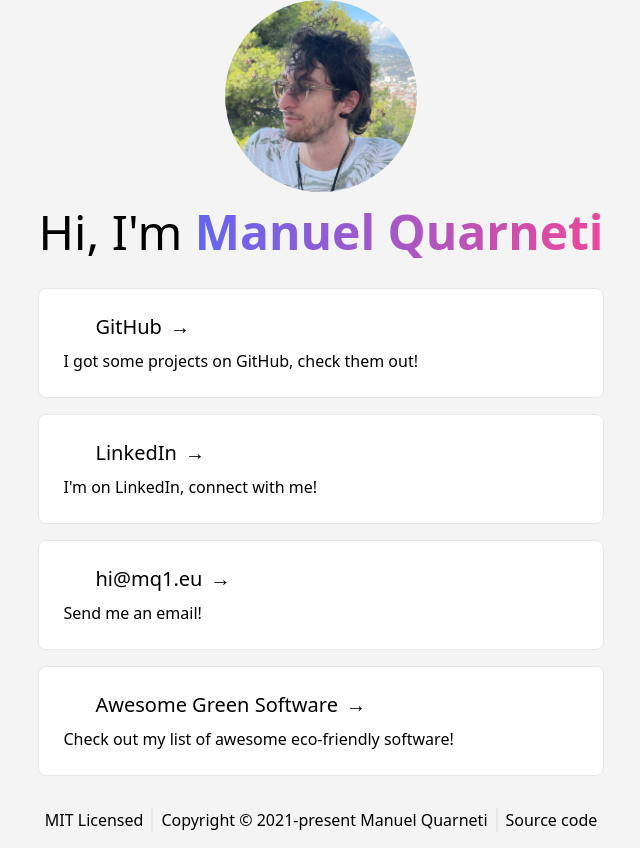
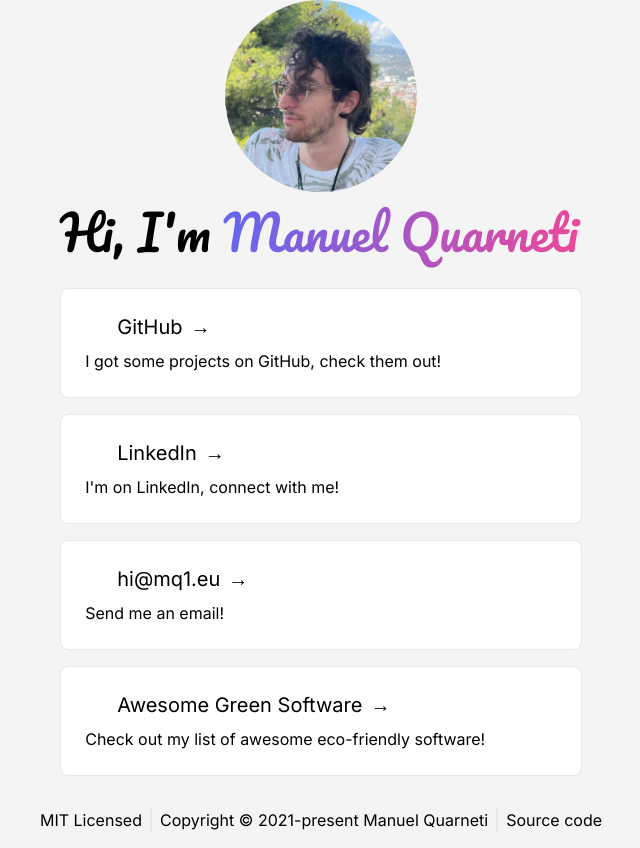
Before and after one commit to mq1/mq1.github.io, an Astro site: page / in a window 1280 px wide. Shown: the whole page, without its empty margins (319-959 px from the left). Built offline with nearby package versions, Linux system fonts and the light colour scheme; Astro itself is replaced by a stand-in of ours; some icons are missing.

Commit message:
💄 Change fonts

```diff
--- a/package.json
+++ b/package.json
@@ -12,6 +12,8 @@
   "dependencies": {
     "@astrojs/image": "^0.11.4",
     "@astrojs/tailwind": "^2.1.2",
+    "@fontsource/inter": "^4.5.14",
+    "@fontsource/pacifico": "^4.5.9",
     "astro": "^1.6.7",
     "astro-icon": "^0.8.0",
     "tailwindcss": "^3.2.4"
--- a/src/layouts/Layout.astro
+++ b/src/layouts/Layout.astro
@@ -1,4 +1,7 @@
 ---
+import "@fontsource/inter";
+import "@fontsource/pacifico";
+
 export interface Props {
 	title: string;
 }
--- a/src/pages/index.astro
+++ b/src/pages/index.astro
@@ -21,9 +21,9 @@ import me from "../assets/IMG_4766.jpeg";
 			class="rounded-full h-48 w-48 object-cover"
 			alt="Manuel Quarneti"
 		/>
-		<h1 class="text-5xl w-full text-center dark:text-white">
+		<h1 class="text-5xl w-full text-center dark:text-white font-['Pacifico']">
 			Hi, I'm <span
-				class="font-bold text-transparent bg-clip-text bg-gradient-to-r from-indigo-500 to-pink-500"
+				class="text-transparent bg-clip-text bg-gradient-to-r from-indigo-500 to-pink-500 pr-1"
 				>Manuel Quarneti</span
 			>
 		</h1>
--- a/tailwind.config.cjs
+++ b/tailwind.config.cjs
@@ -1,8 +1,14 @@
+const defaultTheme = require('tailwindcss/defaultTheme')
+
 /** @type {import('tailwindcss').Config} */
 module.exports = {
 	content: ['./src/**/*.{astro,html,js,jsx,md,mdx,svelte,ts,tsx,vue}'],
 	theme: {
-		extend: {},
+		extend: {
+			fontFamily: {
+				sans: ['Inter', ...defaultTheme.fontFamily.sans],
+			},
+		},
 	},
 	plugins: [],
 }
```
Also changed, not shown: README.md (added), pnpm-lock.yaml.
